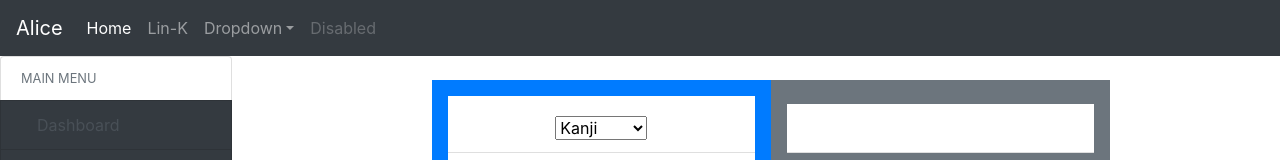
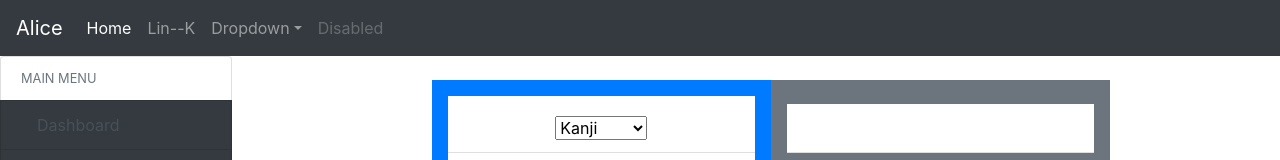
Before and after one commit to binhtdnd/my-web, a React (Create React App) app in the folder client/: page /option-training/1 in a window 1280 px wide. Shown: the top 160 px of the page. Built offline with nearby package versions, Linux system fonts and the light colour scheme.

Commit message:
link-- not build

```diff
--- a/client/src/component/Layout/DefaultLayout/Header/index.js
+++ b/client/src/component/Layout/DefaultLayout/Header/index.js
@@ -16,7 +16,7 @@ function Header() {
                             <Link className="nav-link" to="/">Home <span className="sr-only">(current)</span></Link>
                         </li>
                         <li className="nav-item">
-                            <Link className="nav-link" to="/test">Lin-K <span className="sr-only">(current)</span></Link>
+                            <Link className="nav-link" to="/test">Lin--K <span className="sr-only">(current)</span></Link>
                         </li>
                         <li className="nav-item dropdown">
                             <a className="nav-link dropdown-toggle" href="/#" role="button" data-toggle="dropdown" aria-expanded="false">
```
